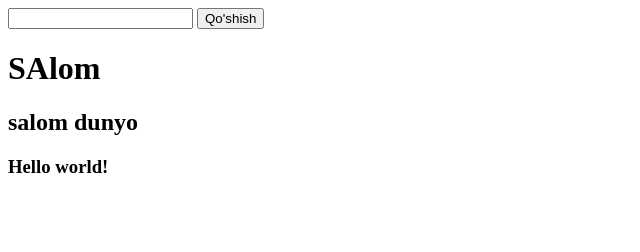
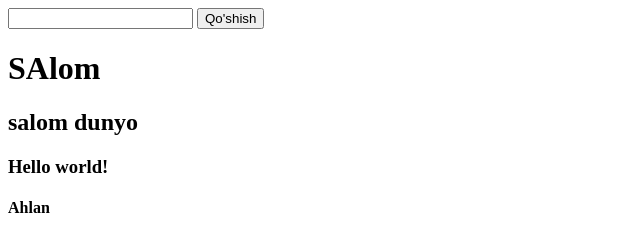
Before and after one commit to Muzaffarfullstack/js-lesson, a plain HTML site: page index.html in a window 1280 px wide. Shown: the full height of the page, 0-640 px from the left. Drawn offline with Linux system fonts and the light colour scheme.

Commit message:
h4 ni qo'shdim

```diff
--- a/index.html
+++ b/index.html
@@ -33,7 +33,7 @@
     <h1>SAlom</h1>
     <h2>salom dunyo</h2>
     <h3>Hello world!</h3>
-
+    <h4>Ahlan</h4>
 
     <script>
         function add(){
```
